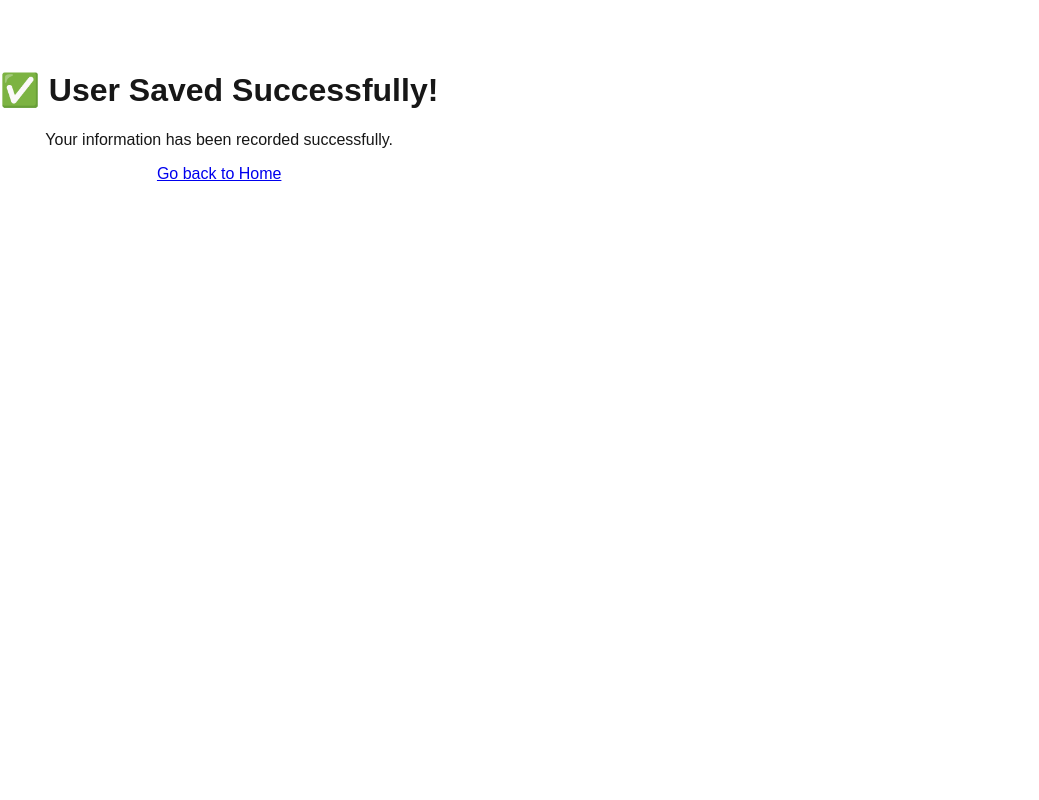
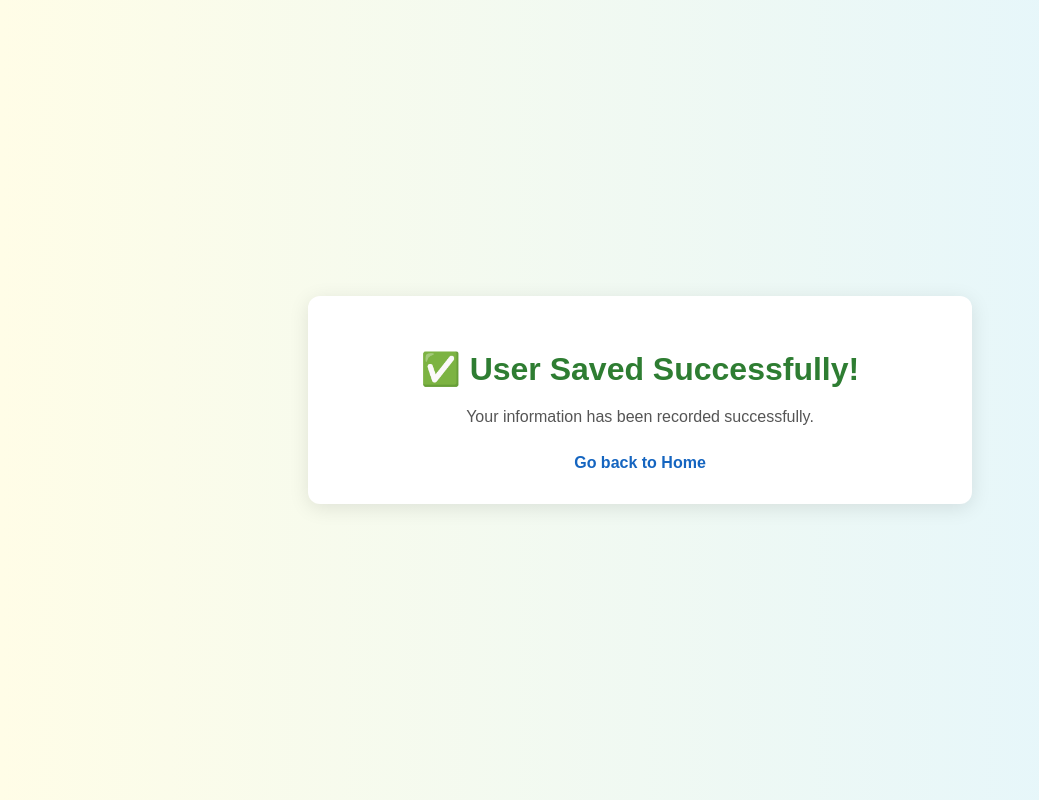
Before and after one commit to surya1604surya/Accident-Tracking, a Next.js app: page /success in a window 1280 px wide. Shown: the whole page, without its empty margins (0-1039 px from the left). Built offline with nearby package versions, Linux system fonts and the light colour scheme.

Commit message:
Update page.js

```diff
--- a/src/app/success/page.js
+++ b/src/app/success/page.js
@@ -1,9 +1,52 @@
-export default function SuccessPage() {
-    return (
-      <div style={{ textAlign: "center", marginTop: "50px" }}>
-        <h1>✅ User Saved Successfully!</h1>
-        <p>Your information has been recorded successfully.</p>
-        <a href="/">Go back to Home</a>
+  export default function SuccessPage() {
+  return (
+    <div style={styles.fullPage}>
+      <div style={styles.card}>
+        <h1 style={styles.heading}>✅ User Saved Successfully!</h1>
+        <p style={styles.paragraph}>
+          Your information has been recorded successfully.
+        </p>
+        <a href="/" style={styles.link}>Go back to Home</a>
       </div>
-    );
-  }
+    </div>
+  );
+}
+
+const styles = {
+  fullPage: {
+    height: "100vh",
+    width: "100vw",
+    background: "linear-gradient(to right, #FFFDE7, #E1F5FE)", // Light yellow to light blue
+    display: "flex",
+    justifyContent: "center",
+    alignItems: "center",
+    padding: "1rem",
+    boxSizing: "border-box",
+  },
+  card: {
+    backgroundColor: "#ffffff",
+    padding: "2rem",
+    borderRadius: "12px",
+    boxShadow: "0 4px 20px rgba(0,0,0,0.1)",
+    textAlign: "center",
+    maxWidth: "600px",
+    width: "100%",
+  },
+  heading: {
+    color: "#2E7D32", // Green
+    fontSize: "2rem",
+    marginBottom: "1rem",
+  },
+  paragraph: {
+    color: "#555",
+    fontSize: "1rem",
+    lineHeight: "1.6",
+    marginBottom: "1.5rem",
+  },
+  link: {
+    color: "#1565C0",
+    textDecoration: "none",
+    fontWeight: "bold",
+    fontSize: "1rem",
+  },
+};
```
